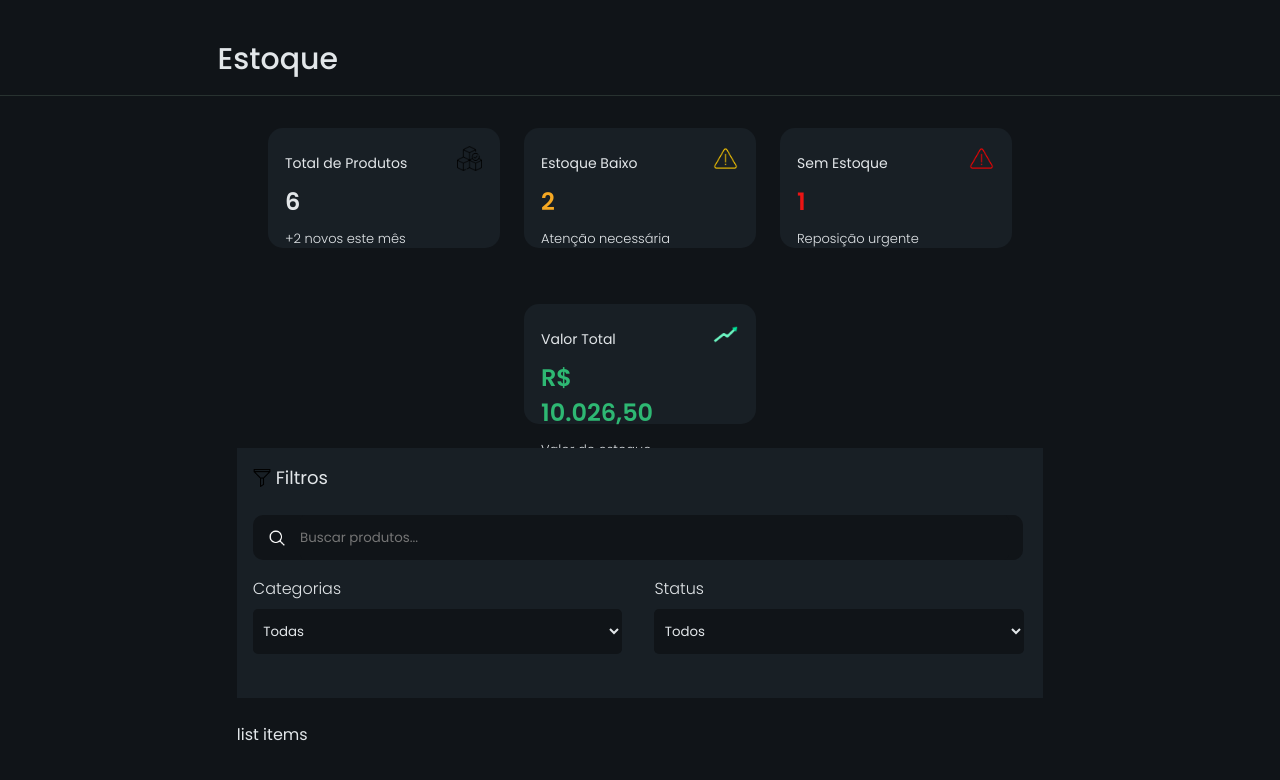
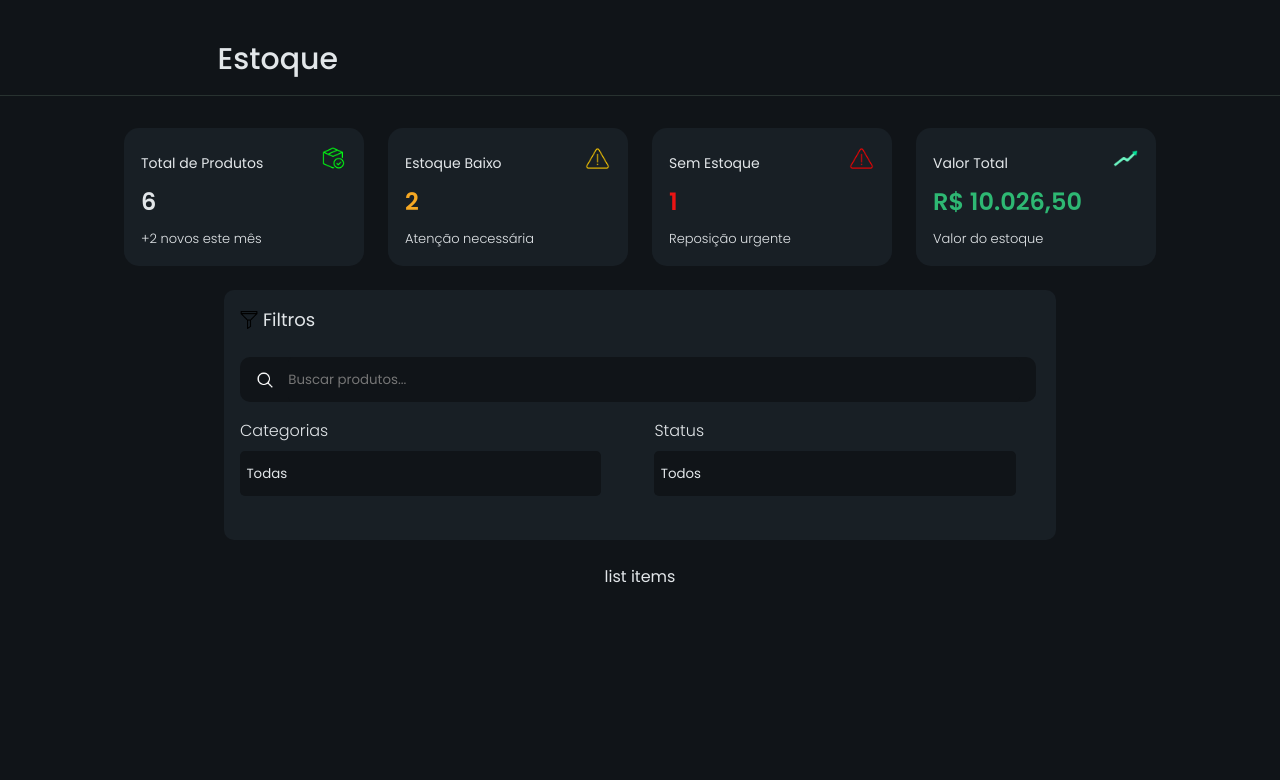
Before and after one commit to Gabrielsoac/stock-web, an Angular app: page / in a window 1280 px wide. Shown: the top 780 px of the page. Built offline with nearby package versions, Linux system fonts and the light colour scheme.

Commit message:
fix: adjusted witdh card

```diff
--- a/src/app/components/stock/stock.scss
+++ b/src/app/components/stock/stock.scss
@@ -2,7 +2,6 @@
 
 #stock {
   width: 100%;
-  height: 100vh;
   display: flex;
   flex-direction: column;
   align-items: center;
@@ -12,8 +11,10 @@
 .main-section {
   display: flex;
   flex-direction: column;
-  width: 63%;
-  gap: 3vh
+  justify-content: center;
+  align-items: center;
+  width: 100%;
+  gap: 3vh;
 }
 
 .header {
@@ -35,6 +36,7 @@
 
 .information {
   display: flex;
+  width: 100%;
   align-items: center;
   justify-content: center;
 }
@@ -46,6 +48,7 @@
   justify-content: center;
   align-items: center;
 
+  width: 100%;
   gap: 3vh;
 }
 
@@ -58,8 +61,9 @@
 
   background-color: $card;
 
-  width: 100%;
+  width: 65%;
   height: 250px;
+  border-radius: 10px;
   gap: 3vh;
 }
 
@@ -138,11 +142,30 @@
 }
 
 .select {
-  width: 95%;
+  width: 90%;
   padding: 0.5vw;
   border: none;
   outline: none;
+  appearance: none;
+
+  option {
+    background-color: $card;
+    color: $success;
+    border: 1px solid $success;
+  }
 }
+
+.select-form {
+  display: flex;
+  justify-content: center;
+  align-items: center;
+  background-color: $background;
+}
+
+.arrow {
+    width: 15px;
+    height: 15px;
+  }
 
 .search-bar {
   width: 92%;
--- a/src/app/shared/info-card/info-card.scss
+++ b/src/app/shared/info-card/info-card.scss
@@ -8,8 +8,7 @@
 
   background-color: $card;
 
-  width: 29vh;
-  height: 15vh;
+  width: 30vh;
   margin-top: 4vh;
 
   border: 2px solid transparent;
@@ -19,9 +18,8 @@
 
 #info-card:hover {
   border-color: $secondary;
-  box-shadow: 0 0 15px $secondary, 0 0 30px $secondary, 0 0 60px $secondary
+  box-shadow: 0 0 15px $secondary, 0 0 30px $secondary, 0 0 60px $secondary;
 }
-
 
 .info {
   display: flex;
```
Also changed, not shown: src/app/components/stock/stock.html (+5 -5 lines), public/arrow-down.png (added), public/stock-info-card/total-stock.png.
